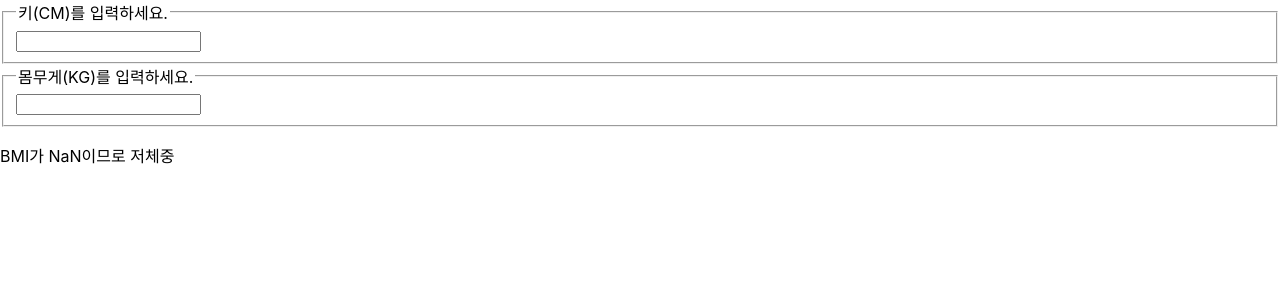
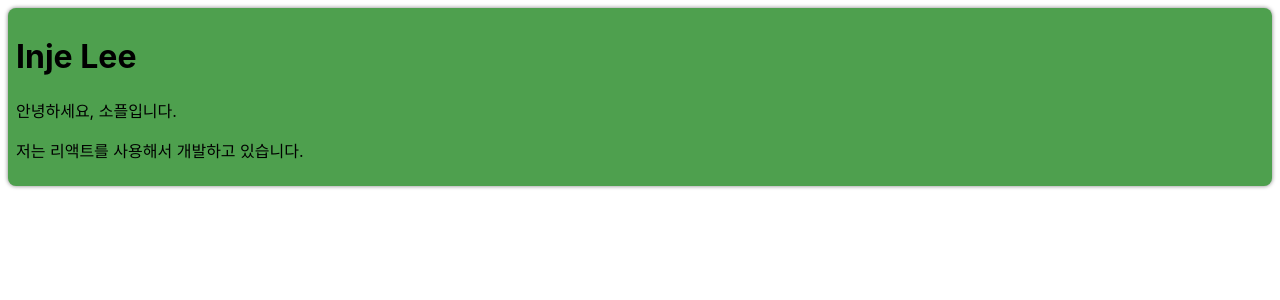
Before and after one commit to Ryumyuong/K0201_React_Test, a React (Create React App) app in the folder class-exam/: page / in a window 1280 px wide. Shown: the top 300 px of the page. Built offline with nearby package versions, Linux system fonts and the light colour scheme.

Commit message:
20230602 2교시

```diff
--- /dev/null
+++ b/class-exam/src/ch13-0/Card.jsx
@@ -0,0 +1,20 @@
+import React from 'react';
+
+const Card = (props) => {
+    const {title, backgroundColor, children} = props
+
+    return (
+        <div style= {{
+            margin: 8,
+            padding: 8,
+            borderRadius: 8,
+            boxShadow: "0px 0px 4px grey",
+            backgroundColor: backgroundColor || "white"
+        }}>
+           <h1>{title}</h1>
+           {children}
+        </div>
+    );
+};
+
+export default Card;
--- /dev/null
+++ b/class-exam/src/ch13-0/ProfileCard.jsx
@@ -0,0 +1,13 @@
+import React from 'react';
+import Card from './Card';
+
+const ProfileCard = (props) => {
+    return (
+        <Card title="Inje Lee" backgroundColor="#4ea04e">
+            <p>안녕하세요, 소플입니다.</p>
+            <p>저는 리액트를 사용해서 개발하고 있습니다.</p>
+        </Card>
+    );
+};
+
+export default ProfileCard;
--- /dev/null
+++ b/class-exam/src/ch13/FancyBorder.jsx
@@ -0,0 +1,11 @@
+import React from 'react';
+
+const FancyBorder = (props) => {
+  return (
+    <div className={'FancyBorder FancyBorder-' + props.color}>
+      {props.children}
+    </div>
+  );
+};
+
+export default FancyBorder;
--- /dev/null
+++ b/class-exam/src/ch13/WelcomeDialog.jsx
@@ -0,0 +1,19 @@
+import React from 'react';
+import FancyBorder from './FancyBorder';
+
+const WelcomeDialog = (props) => {
+    return (
+        <div>
+            <FancyBorder color="red">
+                <h1 className='Dialog-title'>
+                    어서오세요
+                </h1>
+                <p className='Dialog-message'>
+                    우리 사이트에 방문하신 것을 환영합니다.
+                </p>
+            </FancyBorder>
+        </div>
+    );
+};
+
+export default WelcomeDialog;
--- a/class-exam/src/index.js
+++ b/class-exam/src/index.js
@@ -7,11 +7,13 @@ import TestNullValue from './ch11/TestNullValue';
 import SignUp from './ch11-0/SignUp';
 import Calc from './ch12/Calc';
 import BMI from './ch12-0/BMI';
+import WelcomeDialog from './ch13/WelcomeDialog';
+import ProfileCard from './ch13-0/ProfileCard';
 
 // 생성주기를 테스트 하는 코드에서 React.StrictMode를 제거하고 실행하는게 가독성 면에서 좋다.
 ReactDOM.render(
   <React.StrictMode>
-    <BMI />
+    <ProfileCard />
   </React.StrictMode>,
   document.getElementById('root'),
 );
```
